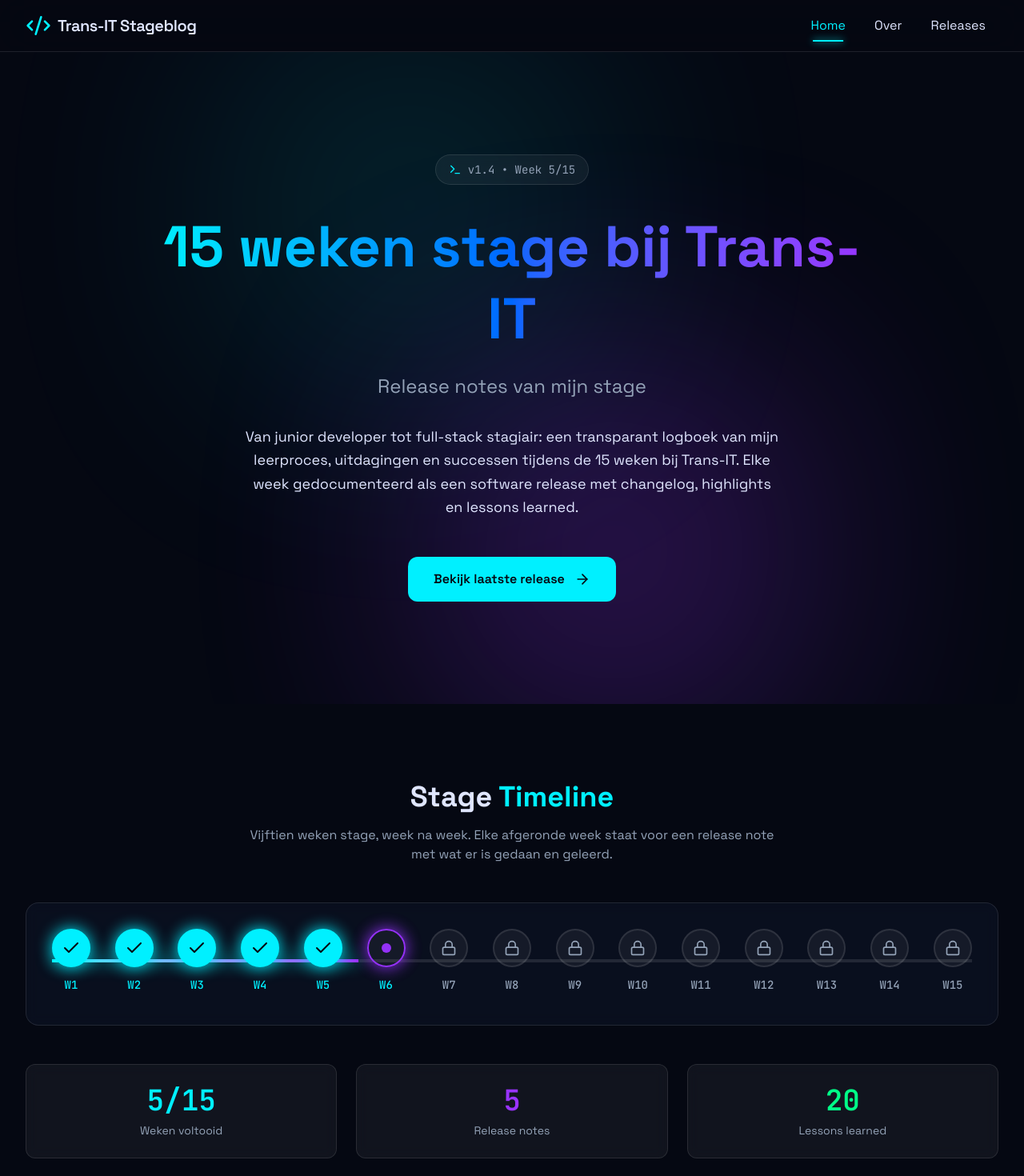
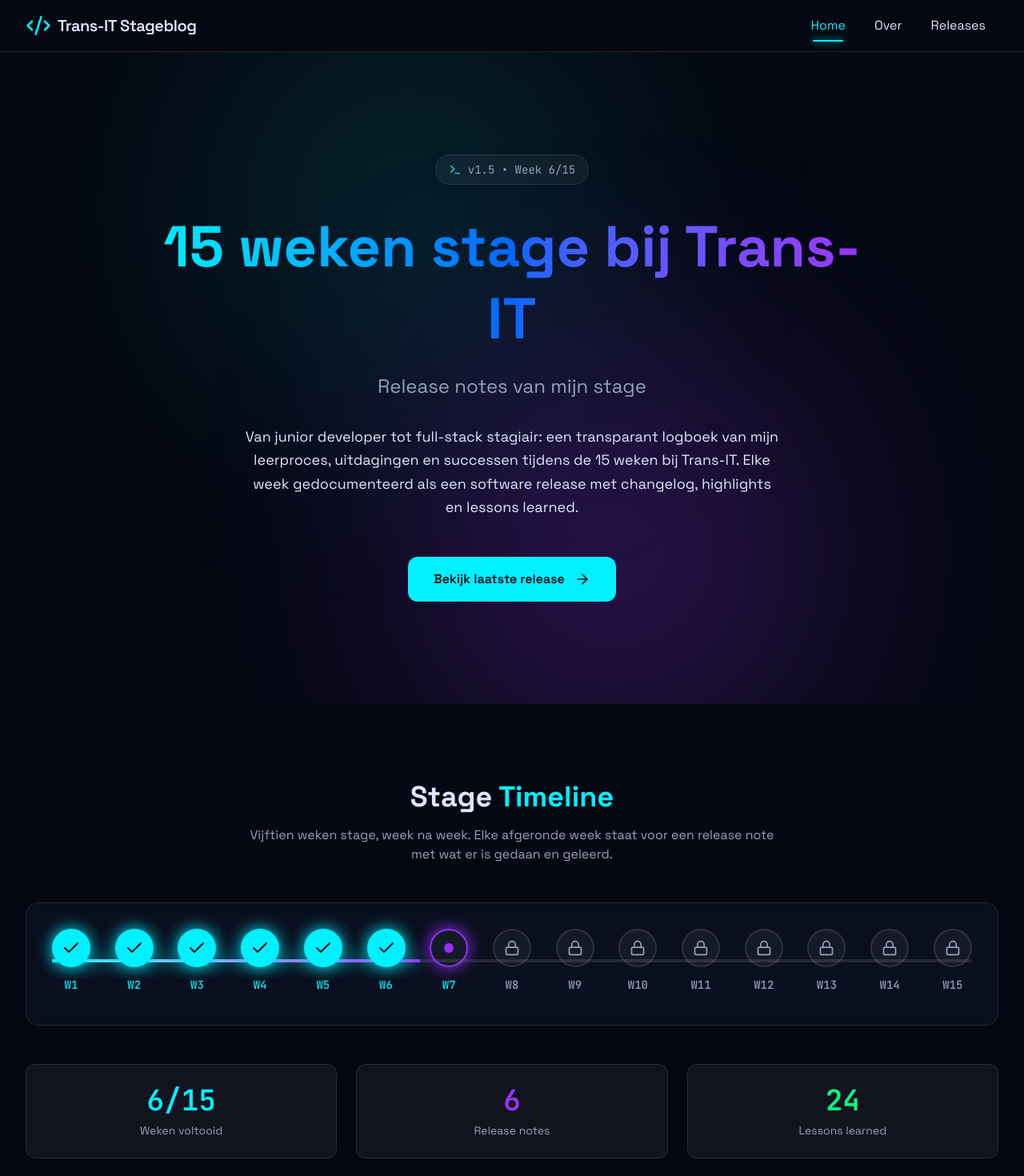
Before and after one commit to LarsVerheyden/stageblog-v2, a React (Vite) app: page / in a window 1280 px wide. Shown: the top 1470 px of the page at 80% size. Built offline with nearby package versions, Linux system fonts and the light colour scheme.

Commit message:
Week 6 release

```diff
--- a/src/app/data/blogPosts.ts
+++ b/src/app/data/blogPosts.ts
@@ -1,6 +1,52 @@
 import { BlogPost } from '../types';
 
 export const blogPosts: BlogPost[] = [
+  {
+    id: 'week-6',
+    week: 6,
+    version: 'v1.5',
+    title: 'Lopende tickets afronden & cargocard for drivers',
+    date: '2026-03-14',
+    teaser: 'De focus lag op afronden en aanscherpen: checkbox-ticket afgewerkt, custom fields-ticket verder uitgewerkt met een bugfix voor booleanvelden (met Ismat), daarna het nieuwe cargocard-for-drivers-ticket (analyse, backend en frontend) en veel tijd in PR-feedback en codekwaliteit. Custom fields definitief afgerond, cargocard klaar voor maandag.',
+    tags: ['code', 'wins', 'lessons-learned', 'team'],
+    highlights: [
+      'Checkbox-ticket afgewerkt',
+      'Custom fields-ticket: aangevraagde wijzigingen doorgevoerd, bug ontdekt bij opslaan booleanveld -> met Ismat stap voor stap opgelost',
+      'Halverwege de week: alle changes aan custom fields afgerond, gestart met nieuw "cargocard for drivers"-ticket',
+      'Cargocard: analyse en backend aangepakt, dag erna frontend uitgewerkt en getest tot alles correct werkte',
+      'Focus op codekwaliteit en best practices: korte CLI-les AWS van Steven, tests op cargocard (niets meer aan te passen voorlopig)',
+      'Veel tijd in verwerken van PR-comments op custom fields: extra refactoren voor herbruikbaarheid en goede patronen',
+      'Laatste dag: feedback verder uitgewerkt, één wijziging zorgde voor niet-werkende app, in call met Ismat opgelost',
+      'Custom fields-ticket definitief afgerond, eerste aanpassingen cargocard al voorbereid voor maandag'
+    ],
+    technicalSpotlight: {
+      title: 'Boolean-bug custom fields & cargocard end-to-end',
+      content: 'Bij het custom fields-ticket stuitte ik op een bug bij het opslaan van een booleanveld. Samen met Ismat ben ik daar stap voor stap doorgeraakt, wat weer liet zien hoe nuttig samenwerken is bij lastige bugs. Daarna het cargocard-for-drivers-ticket: eerst analyse en backend, dan frontend, en testen tot alles klopte. De combinatie van een nieuw ticket goed opzetten en ondertussen PR-feedback verwerken (refactoren voor herbruikbaarheid en patronen) maakte dat codekwaliteit deze week centraal stond.'
+    },
+    learned: [
+      'Bug bij booleanvelden in custom fields: met Ismat systematisch doorstappen om tot een oplossing te komen',
+      'Cargocard-ticket: analyse → backend → frontend → testen, deze flow werkt goed voor een nieuw feature-ticket',
+      'Korte AWS CLI-les van Steven: onthouden voor later gebruik (maar voorlopig niet veel nodig)',
+      'PR-comments verwerken kan een wijziging opleveren die de app breekt -> door samen te werken snel te traceren en op te lossen'
+    ],
+    changelog: {
+      added: [
+        'Checkbox-ticket afgerond',
+        'Nieuw ticket: cargocard for drivers (analyse, backend en frontend uitgewerkt)'
+      ],
+      changed: [
+        'Custom fields-ticket: alle aangevraagde wijzigingen doorgevoerd en PR-feedback verwerkt (refactoren, herbruikbaarheid, patronen)',
+        'Focus op codekwaliteit en best practices'
+      ],
+      fixed: [
+        'Bug bij opslaan booleanveld in custom fields',
+        'Niet-werkende applicatie na één PR-wijziging, in call met Ismat opgelost'
+      ],
+      knownIssues: [
+        'Cargocard-ticket: eerste aanpassingen voor maandag voorbereid, back-end changes gaan nodig zijn'
+      ]
+    }
+  },
   {
     id: 'week-5',
     week: 5,
@@ -57,7 +103,7 @@
     version: 'v1.3',
     title: 'Twee complexe tickets & pipeline-problemen',
     date: '2026-02-28',
-    teaser: 'Deze week stond in het teken van twee complexere tickets: een Outlook-.msg-button (uiteindelijk op blocked gezet) en een groter ticket rond custom velden per truck en per bedrijf, met pipeline-problemen en debugging, maar wel een goede afloop.',
+    teaser: 'Twee complexere tickets bepaalden het beeld: een Outlook-.msg-button (uiteindelijk op blocked gezet) en een groter ticket rond custom velden per truck en per bedrijf, met pipeline-problemen en debugging, maar wel een goede afloop.',
     tags: ['code', 'wins', 'lessons-learned', 'team'],
     highlights: [
       'Ticket .msg in Outlook openen: pipeline niet up-to-date, met Ismat de juiste branch in de pipeline gemerged en localhost weer werkende gekregen',
--- a/src/app/pages/Home.tsx
+++ b/src/app/pages/Home.tsx
@@ -4,6 +4,9 @@
 import { blogPosts } from '../data/blogPosts';
 
 const totalLessonsLearned = blogPosts.reduce((sum, post) => sum + post.learned.length, 0);
+const completedWeeks = blogPosts.length;
+const latestVersion = blogPosts[0]?.version ?? 'v1.0';
+const totalWeeks = 15;
 
 export function Home() {
   return (
@@ -20,7 +23,7 @@
             <div className="inline-flex items-center gap-2 px-4 py-2 rounded-full bg-[var(--glass-bg)] border border-[var(--glass-border)] mb-8 backdrop-blur-sm">
               <Terminal className="w-4 h-4 text-[var(--neon-cyan)]" />
               <span className="text-sm text-[var(--muted-foreground)]" style={{ fontFamily: 'var(--font-mono)' }}>
-                v1.4 • Week 5/15
+                {latestVersion} • Week {completedWeeks}/{totalWeeks}
               </span>
             </div>
 
@@ -68,20 +71,20 @@
         </div>
 
         <div className="p-8 rounded-2xl bg-[var(--card)] border border-[var(--glass-border)] backdrop-blur-sm">
-          <Timeline totalWeeks={15} completedWeeks={5} />
+          <Timeline totalWeeks={totalWeeks} completedWeeks={completedWeeks} />
         </div>
 
         {/* Stats */}
         <div className="grid grid-cols-1 sm:grid-cols-3 gap-6 mt-12">
           <div className="p-6 rounded-xl bg-[var(--glass-bg)] border border-[var(--glass-border)] text-center backdrop-blur-sm hover:border-[var(--neon-cyan)] transition-all">
             <div className="text-4xl font-bold text-[var(--neon-cyan)] mb-2" style={{ fontFamily: 'var(--font-mono)' }}>
-              5/15
+              {completedWeeks}/{totalWeeks}
             </div>
             <div className="text-[var(--muted-foreground)] text-sm">Weken voltooid</div>
           </div>
           <div className="p-6 rounded-xl bg-[var(--glass-bg)] border border-[var(--glass-border)] text-center backdrop-blur-sm hover:border-[var(--neon-purple)] transition-all">
             <div className="text-4xl font-bold text-[var(--neon-purple)] mb-2" style={{ fontFamily: 'var(--font-mono)' }}>
-              5
+              {completedWeeks}
             </div>
             <div className="text-[var(--muted-foreground)] text-sm">Release notes</div>
           </div>
```
